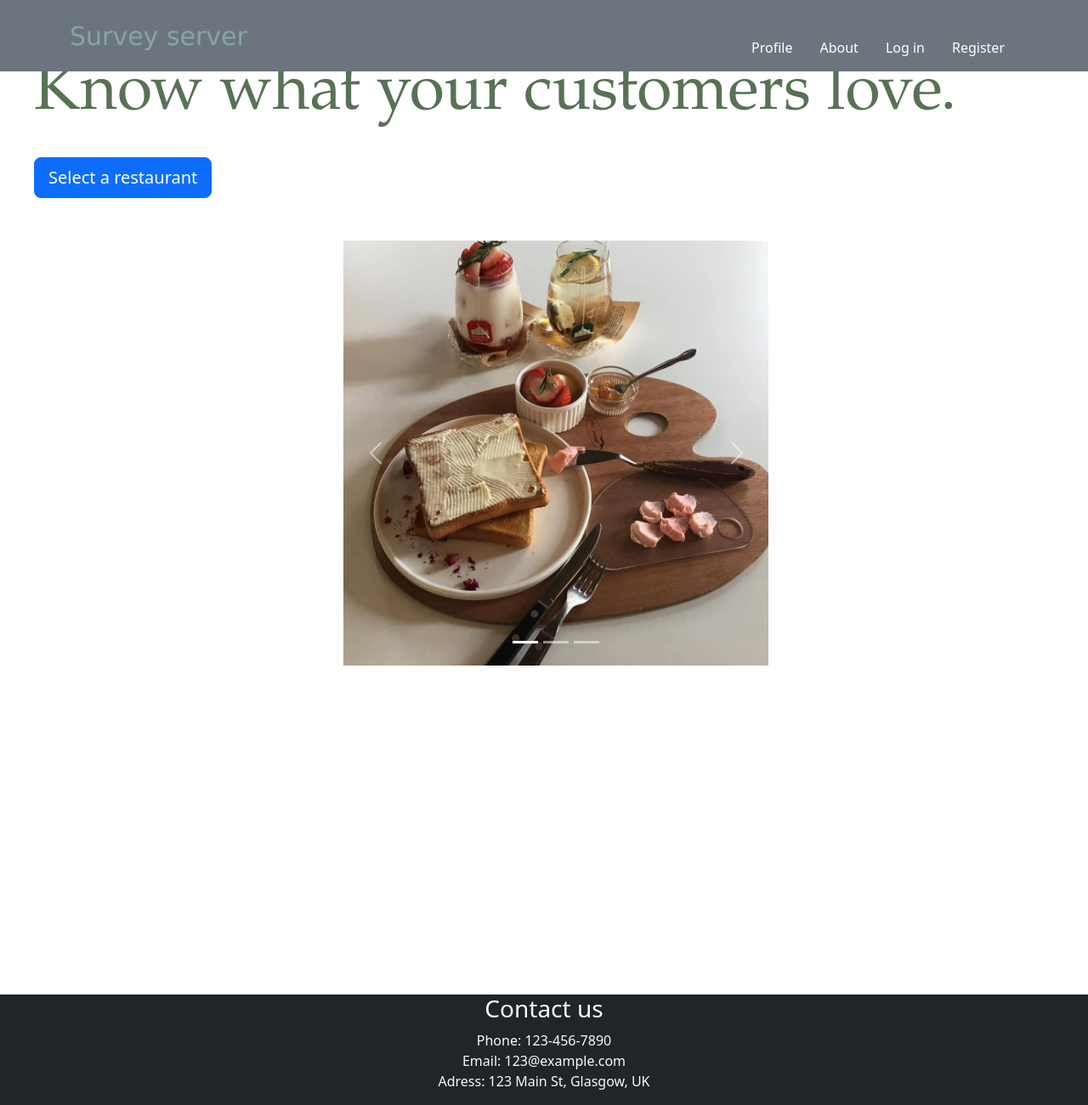
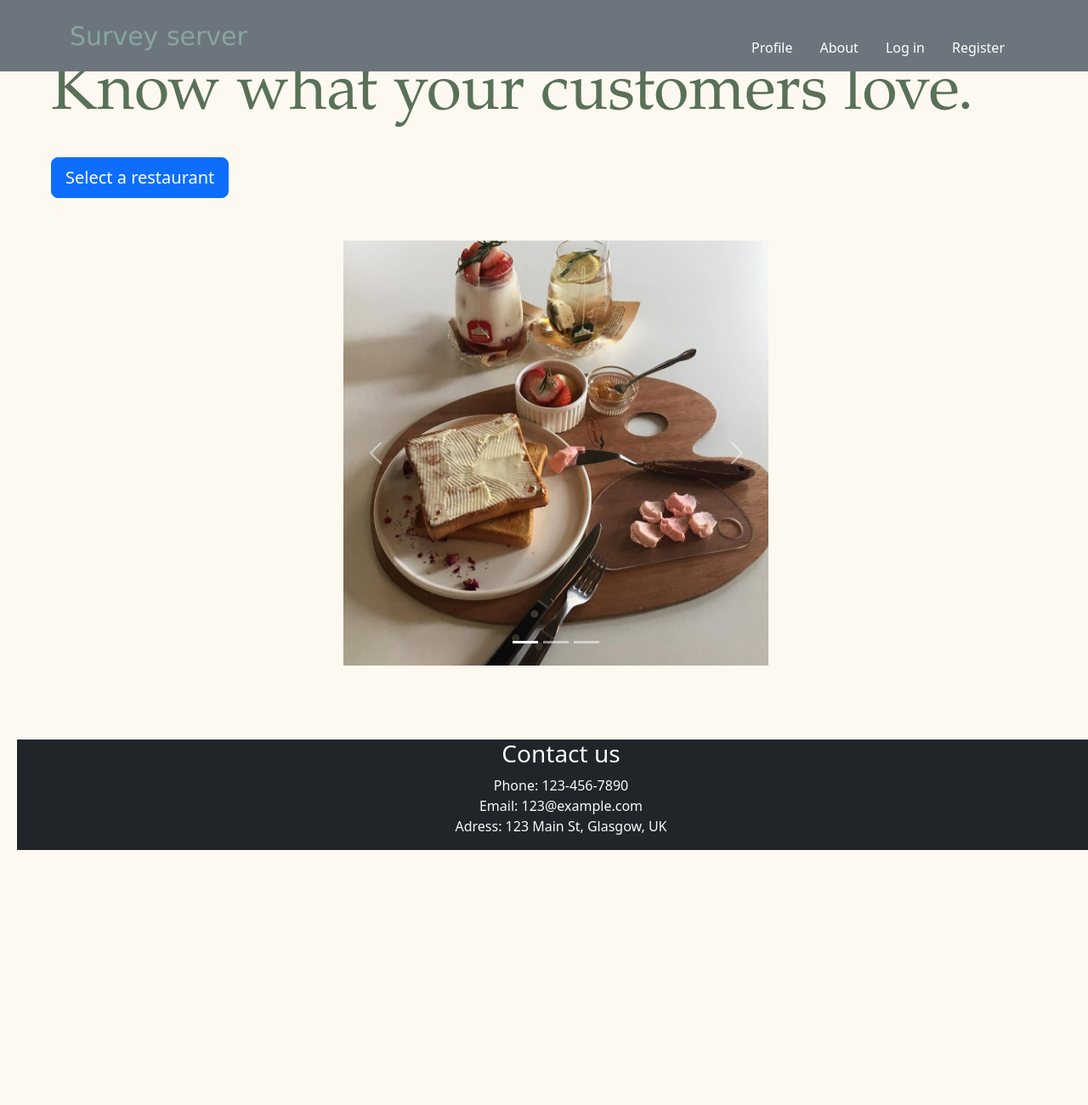
Before and after one commit to ccolqu91/WAD2-Group-Project, a Django app: page / in a window 1280 px wide. Shown: the whole page at 85% size. After the commit the page ends 1000 px from the top, so only its background shows below. Run offline with Django 4.2, Linux system fonts and the light colour scheme; some libraries are stand-ins or nearby versions.

Commit message:
change display

```diff
--- a/static/css/index1.css
+++ b/static/css/index1.css
@@ -2,17 +2,16 @@
  body{
             min-height:auto;
 
-<<<<<<< HEAD
-         margin-left: 20px;
-         margin-right: 20px;
 
-=======
+
+
+
 
          margin-left: 20px;
          margin-right: 20px;
 
 
->>>>>>> 746b074d67e62c326bcbbe5574b9df28ab5066e9
+
 			background-color: #FDF9F1;
 			background-repeat: no-repeat;
 
--- a/templates/survey_server/index.html
+++ b/templates/survey_server/index.html
@@ -16,67 +16,7 @@
 </head>
 <body >
 
-<!--<nav class="navbar navbar-expand-lg bg-secondary text-white">-->
-<!--  <div class="container-fluid">-->
-<!--    <a class="navbar-brand" id="title" href="{% url 'survey_server:index' %}" style="color:#88a5a0; font-size:30px;">Survey server</a>-->
-<!--    <button class="navbar-toggler" type="button" data-bs-toggle="collapse" data-bs-target="#navbarSupportedContent" aria-controls="navbarSupportedContent" aria-expanded="false" aria-label="Toggle navigation">-->
-<!--      <span class="navbar-toggler-icon"></span>-->
-<!--    </button>-->
-<!--        <div class="left">-->
-<!--        </div>-->
 
-<!--        <div class="right">-->
-<!--    <div class="collapse navbar-collapse" id="navbarSupportedContent" >-->
-<!--      <ul class="navbar-nav me-auto mb-2 mb-lg-0">-->
-
-<!--         <li class="nav-item" >-->
-<!--          <a class="nav-link active" aria-current="page" href="{% url 'survey_server:about' %}" style="color:white;">About</a>-->
-<!--        </li>-->
-
-
-<!--        <li class="nav-item" >-->
-<!--          {% if request.user.is_authenticated %}-->
-<!--           <li class="nav-item" >-->
-<!--          {% if user.user_type == 2 %}-->
-<!--          <a class="nav-link active" aria-current="page" href="{% url 'survey_server:manager' %}" style="color:white;">Dashboard</a>-->
-<!--          {% else %}-->
-<!--           <a class="nav-link active" aria-current="page" href="{% url 'survey_server:customer' %}" style="color:white;">Dashboard</a>-->
-<!--          {% endif %}-->
-
-
-<!--           </li>-->
-
-<!--          <a class="nav-link active" aria-current="page" href="{% url 'survey_server:login' %}" style="color:white;">Log out</a>-->
-
-
-<!--          {% else %}-->
-<!--          <a class="nav-link active" aria-current="page" href="{% url 'survey_server:login' %}" style="color:white;">Log in</a>-->
-<!--          <li class="nav-item" >-->
-<!--            <a class="nav-link" href="{% url 'survey_server:register' %}" style="color:white;">Register</a>-->
-<!--          {% endif %}-->
-<!--        </li>-->
-
-
-<!--        {% if request.user.is_authenticated %}-->
-<!--        <li class="nav-item dropdown" style="color:white;">-->
-<!--          <a class="nav-link dropdown-toggle" href="#" role="button" data-bs-toggle="dropdown" aria-expanded="false">-->
-<!--            Account-->
-<!--          </a>-->
-<!--          <ul class="dropdown-menu dropdown-menu-end">-->
-<!--            <li><a class="dropdown-item" href="{% url 'survey_server:profile' %}">Profile</a></li>-->
-<!--            <li><a class="dropdown-item" href="#">Reset Password</a></li>-->
-<!--            <li><hr class="dropdown-divider"></li>-->
-<!--            <li><a class="dropdown-item" href="{% url 'survey_server:logout' %}">Logout</a></li>-->
-<!--          </ul>-->
-<!--        </li>-->
-<!--        {% endif %}-->
-
-<!--      </ul>-->
-
-<!--    </div>-->
-<!--            </div>-->
-<!--  </div>-->
-<!--</nav>-->
 
 <div class="px-3 py-2 bg-secondary text-white"style="position:fixed;z-index:999;top:0px;width:100%;padding: 0px;right:0px;" >
 
@@ -221,7 +161,7 @@
     </div>
 
 <div id="footer">
-<footer class="bg-dark text-light" style="position:absolute;bottom:-500px;">
+<footer class="bg-dark text-light" style="position:absolute;bottom:-200px;">
   <div class="container">
 
 
```
Also changed, not shown: static/css/base.css (+5 -8 lines), templates/survey_server/about.html (+0 -16 lines), templates/survey_server/base.html (+6 -8 lines).
